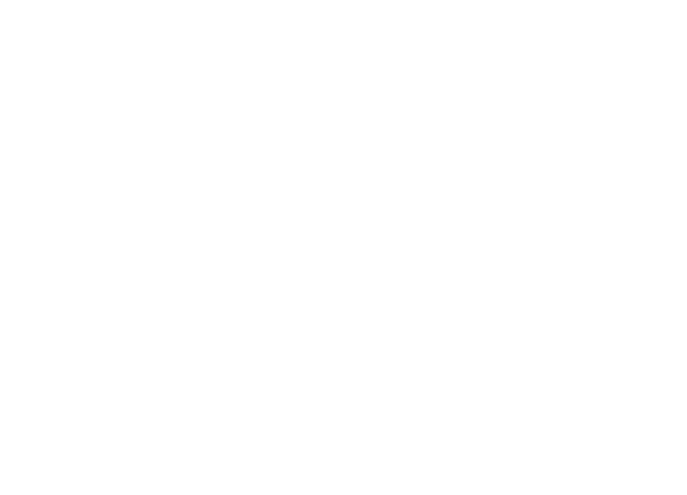
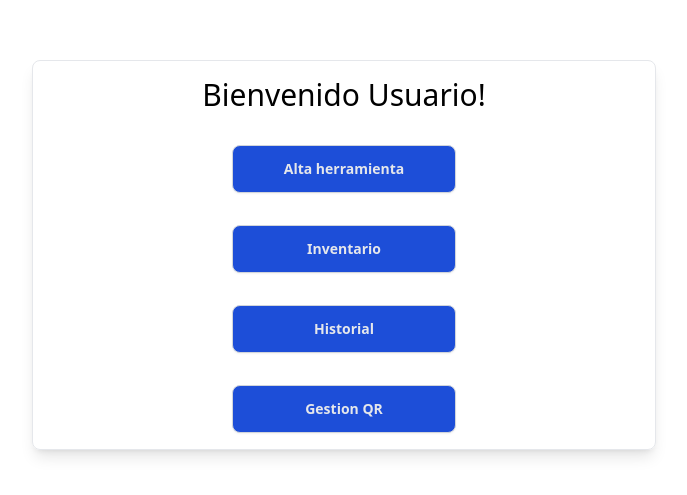
Before and after one commit to sebastianFeltes/app-herramientas, a React (Vite) app: page /home in a window 1280 px wide. Before the commit this address had no page. Shown: the part 145-640 px from the top of the page, without its empty margins (296-983 px from the left). Built offline with nearby package versions, Linux system fonts and the light colour scheme.

Commit message:
primera subida

```diff
--- a/src/App.jsx
+++ b/src/App.jsx
@@ -1,6 +1,7 @@
 import { BrowserRouter, Route, Routes } from "react-router-dom";
 import "./App.css";
 import Login from "./pages/Login";
+import Home from "./pages/home";
 
 function App() {
   return (
@@ -8,6 +9,7 @@
       <BrowserRouter>
         <Routes>
           <Route path="/" element={<Login/>} />
+          <Route path="/home" element={<Home/>}/>
         </Routes>
       </BrowserRouter>
 
--- /dev/null
+++ b/src/pages/home.jsx
@@ -0,0 +1,37 @@
+import { Link } from "react-router-dom";
+import StyledButton from "../components/StyledButton";
+/* import Logo from '../assets/logo-cfl.png'; */
+
+function Home() {
+  return (
+
+<div className="hero bg-white  w-full min-h-screen">
+  <div className="hero-content text-center w-full">
+
+    <div className="flex flex-col items-center justify-center h-3/4 w-1/2 p-4 rounded-lg  gap-8 border shadow-lg ">
+     <h2 className="text-black text-3xl">
+      Bienvenido Usuario!
+     </h2>
+      <Link  to={"/alta-herramienta"} className="tooltip" data-tip="Cargar herramienta">
+        {/* <button className="btn tooltip tooltip-right bg-blue-600" data-tip="Click">Alta herramienta</button> */}
+        <StyledButton innerText={"Alta herramienta"} link />
+      </Link>
+      <Link to={"/inventario"} className="tooltip" data-tip="Visualizar inventario">
+        <StyledButton innerText={"Inventario"} link />
+      </Link>
+      <Link to={"/historial-herramientas"} className="tooltip" data-tip="Revisar Historial">
+        <StyledButton innerText={"Historial"} link />
+      </Link>
+      <Link to={"/lector-qr"} className="tooltip" data-tip="QR Gestion">
+        <StyledButton innerText={"Gestion QR"} link />
+      </Link>
+      {/*    <img src={Logo} alt="Logo CFL" /> */}
+    </div>
+    </div>
+
+</div>
+
+
+  );
+}
+export default Home;
```
Also changed, not shown: src/assets/logo-cfl.png (added), src/services/home.services.js (added).
